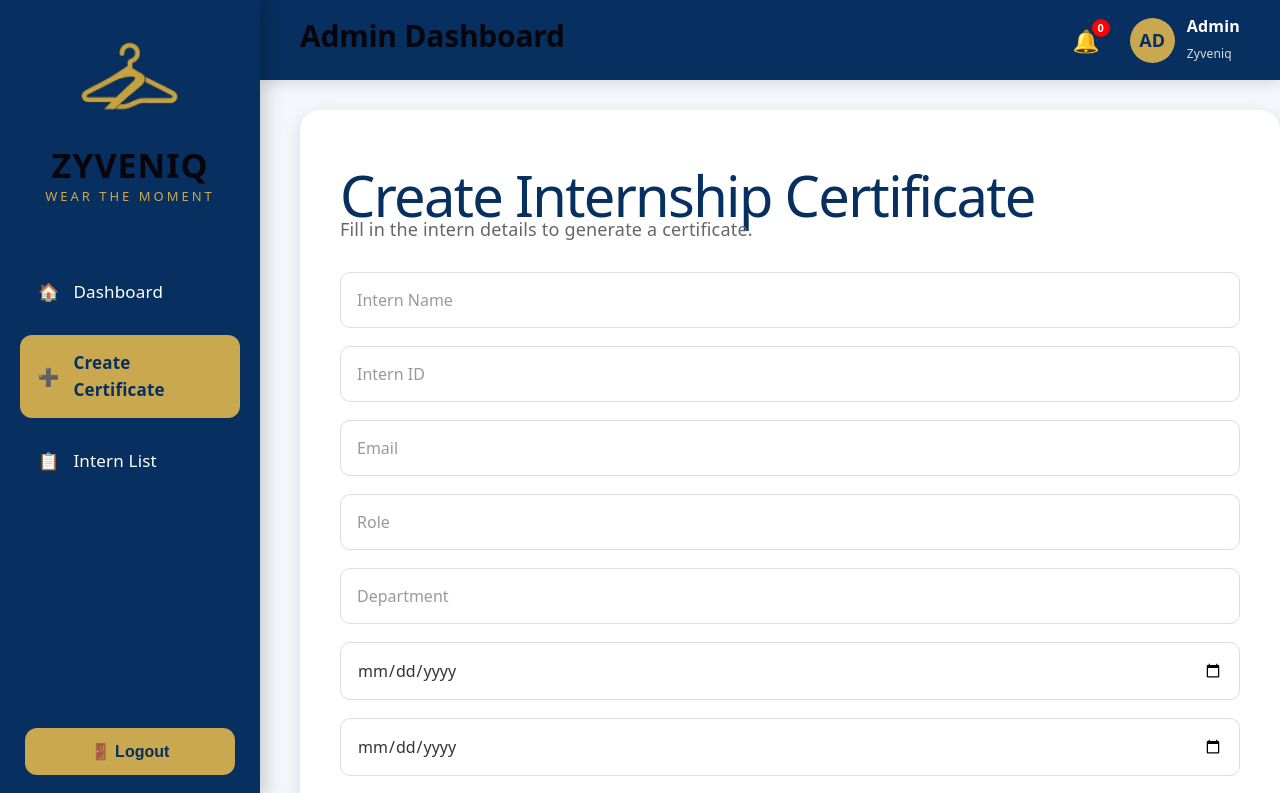
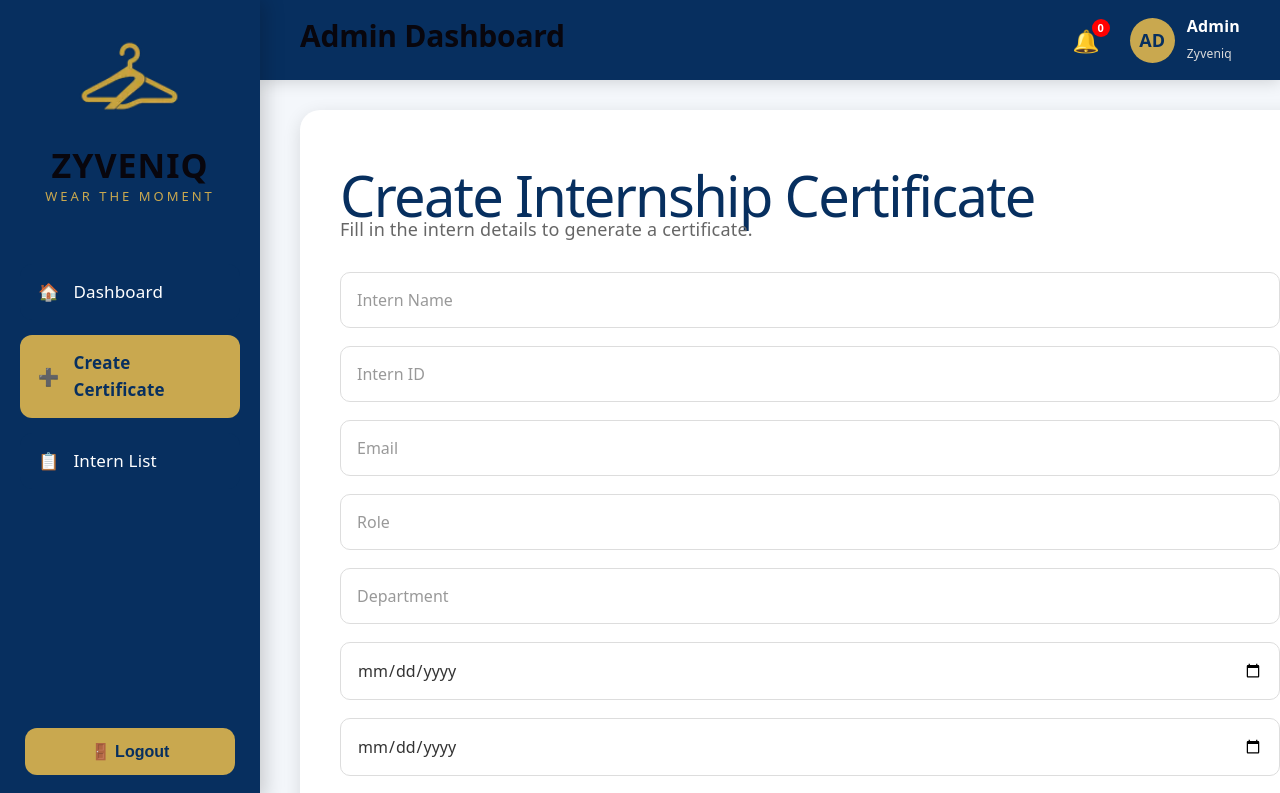
Before and after one commit to GiriZYIT/certificate-system-frontend, a React app: page /add in a window 1280 px wide. Shown: the top 793 px of the page. Built offline with nearby package versions, Linux system fonts and the light colour scheme; the HTML template or start-up script is replaced by a standard one.

Commit message:
Refactor shared layout and improve responsive UI

```diff
--- a/src/styles/form.css
+++ b/src/styles/form.css
@@ -16,7 +16,7 @@ padding:40px;
 
 border-radius:20px;
 
-max-width:900px;
+max-width:1000px;
 width:100%;
 margin:auto;
 
--- a/src/styles/layout.css
+++ b/src/styles/layout.css
@@ -1,8 +1,8 @@
 .content{
     margin-left:260px;
+    padding:95px 20px 30px;
+    background:#F4F7FB;
     min-height:100vh;
-    padding:110px 40px 40px;
-    background:#F4F7FB;
     box-sizing:border-box;
     overflow-x:hidden;
 }
```
